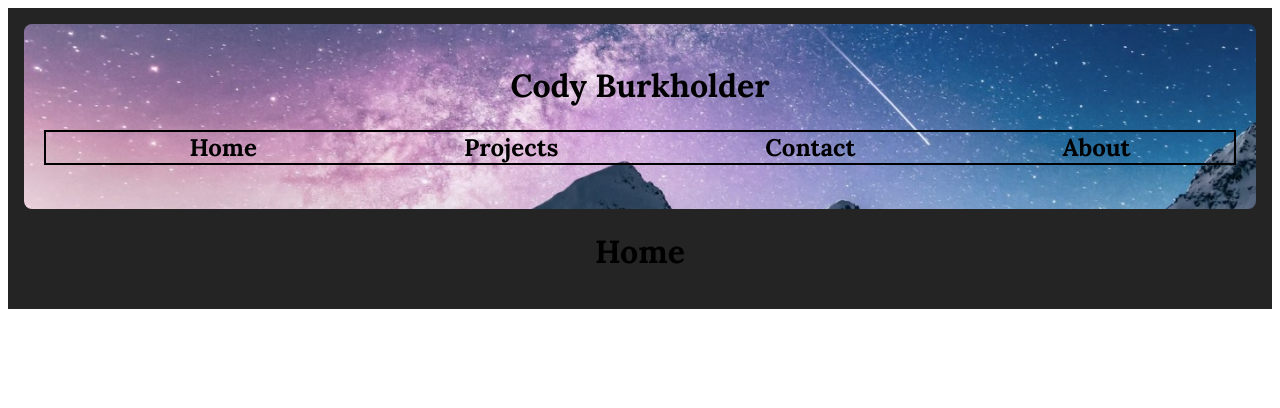
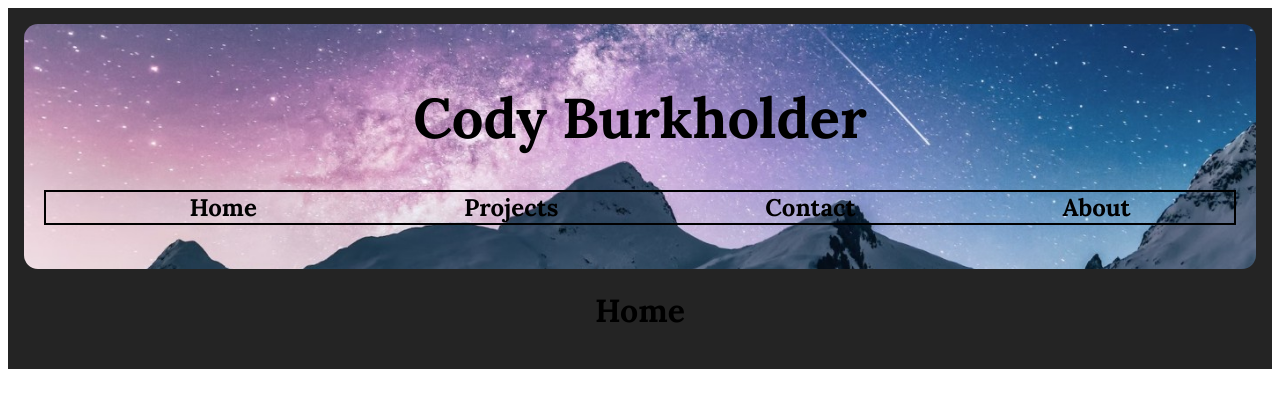
Before and after one commit to chilejay7/React-Portfolio, a React (Vite) app: page / in a window 1280 px wide. Shown: the top 408 px of the page. Built offline with nearby package versions, Linux system fonts and the light colour scheme.

Commit message:
styles updated

```diff
--- a/src/App.css
+++ b/src/App.css
@@ -4,8 +4,8 @@
   text-align: center;
   flex-basis: 100%;
   font-family: 'Lora', serif;
+    /* font-family: 'Merriweather', serif; */
   background-color: #242424;
-  /* font-family: 'Merriweather', serif; */
 }
 
 body {
@@ -17,6 +17,7 @@ header {
   flex-wrap: wrap;
   text-align: center;
   font-weight: bold;
+  font-size: 1.75rem;
   color: black;
   border-radius: .5em;
   background-image: url('./assets/headerbkgd.jpg');
```
